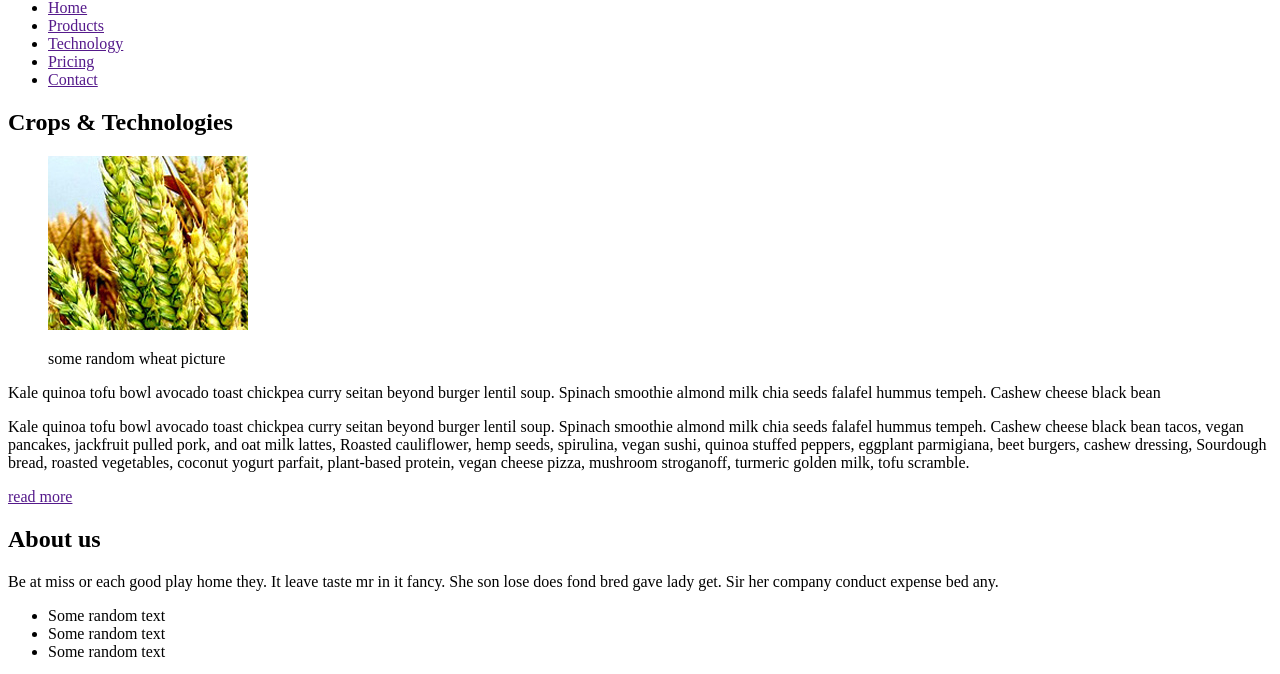
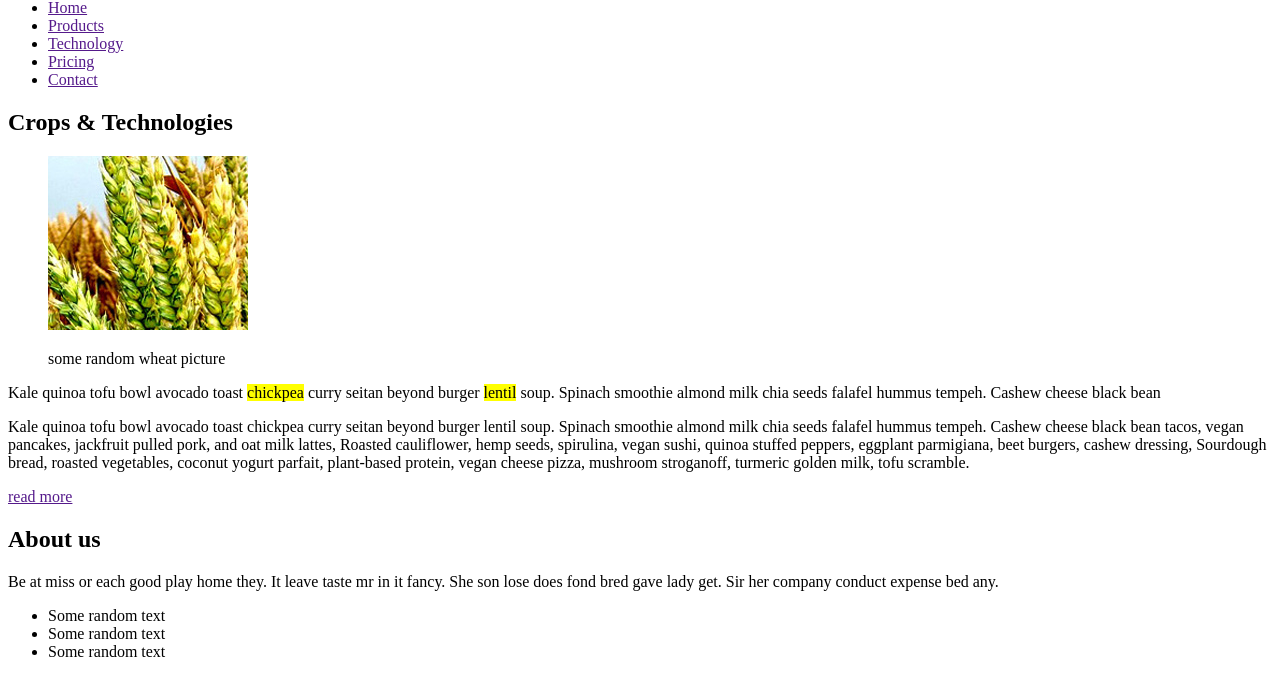
Before and after one commit to florencasllani/WDF-FlorencAsllani-2526, a website: page 02.HTMLBasis/Agricom/index.html in a window 1280 px wide. Shown: the part 108-782 px from the top of the page. Drawn offline with nearby package versions, Linux system fonts and the light colour scheme.

Commit message:
agricom highlight fix

```diff
--- a/02.HTMLBasis/Agricom/index.html
+++ b/02.HTMLBasis/Agricom/index.html
@@ -52,7 +52,7 @@
 
             </blockquote>
             <p>
-                Kale quinoa tofu bowl avocado toast chickpea curry seitan beyond burger lentil soup. Spinach smoothie
+                Kale quinoa tofu bowl avocado toast <mark>chickpea</mark> curry seitan beyond burger <mark>lentil</mark> soup. Spinach smoothie
                 almond milk chia seeds falafel hummus tempeh. Cashew cheese black bean
             </p>
             <p>
```
